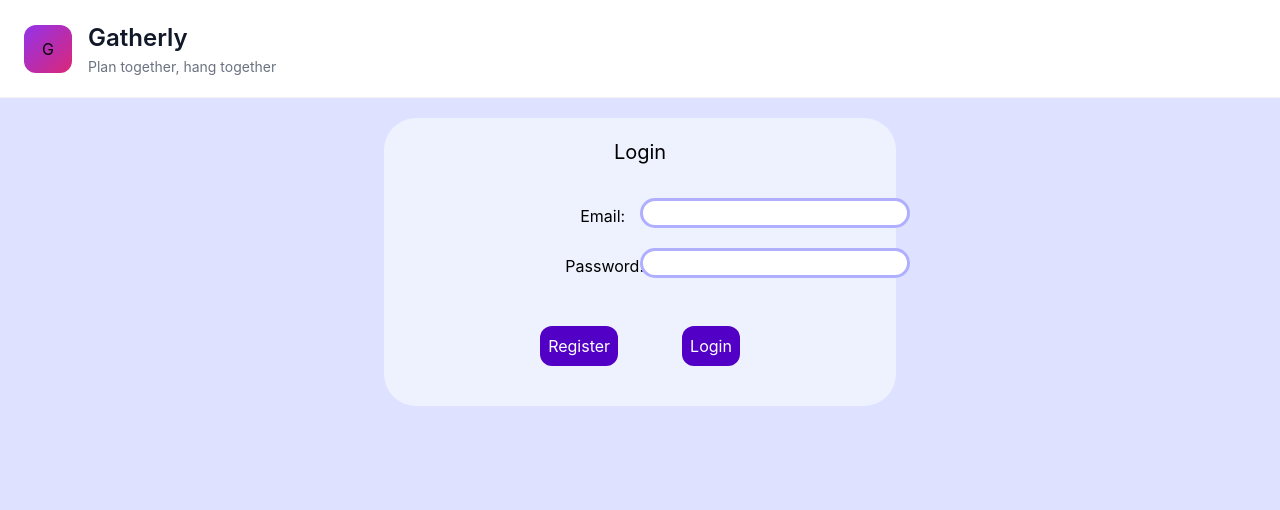
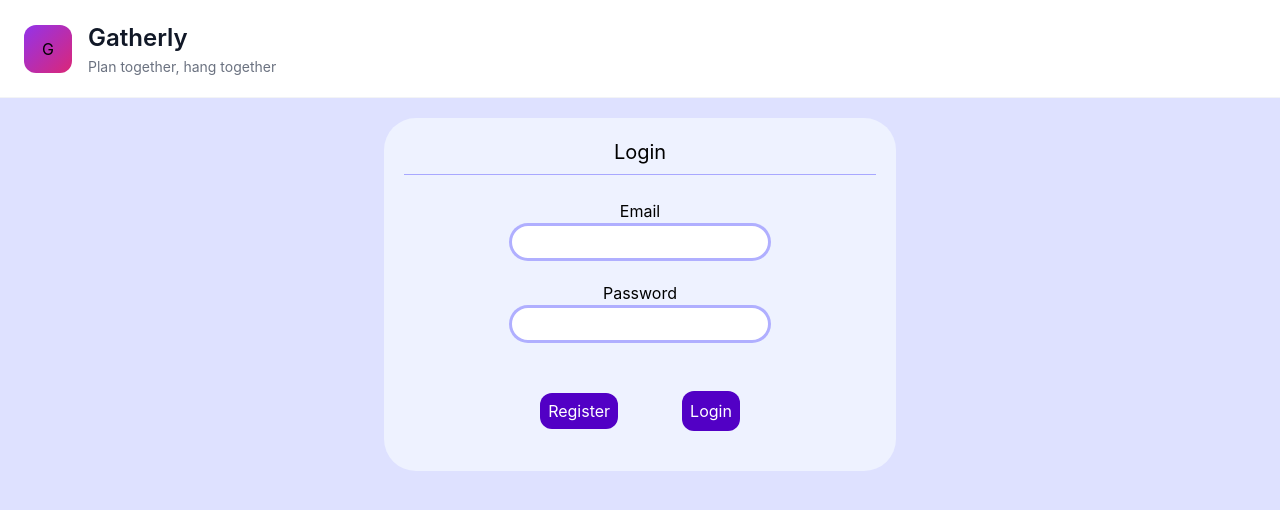
Before and after one commit to Code-the-Dream-School/l-group-practicum-team5, a React (Vite) app in the folder frontend/: page /login in a window 1280 px wide. Shown: the top 510 px of the page. Built offline with nearby package versions, Linux system fonts and the light colour scheme.

Commit message:
adjusted styling, styled error message, fixed register page link

```diff
--- a/frontend/src/components/features/LoginForm.tsx
+++ b/frontend/src/components/features/LoginForm.tsx
@@ -1,5 +1,6 @@
 import TextInputWithLabel from '../shared/TextInputWithLabel.tsx';
 import { useState } from 'react';
+import { Link } from "react-router";
 
 interface LoginFormProps {
   onLogin: (data: { email: string; password: string }) => void;
@@ -9,7 +10,7 @@ const LoginForm = function ({ onLogin }: LoginFormProps) {
   const [email, setEmail] = useState('');
   const [password, setPassword] = useState('');
 
-  const handleLogin = () => {
+  const handleLogin = async () => {
     onLogin({ email, password });
     setPassword('');
     setEmail('');
@@ -22,7 +23,8 @@ const LoginForm = function ({ onLogin }: LoginFormProps) {
 
   return (
     <div className={containerStyling}>
-      <h1 className="text-xl pt-3 pb-7">Login</h1>
+      <h1 className="text-xl pt-3 pb-2">Login</h1>
+      <hr className="pb-5 text-indigo-500/50"/>
       <form
         onSubmit={(e) => {
           e.preventDefault();
@@ -48,16 +50,7 @@ const LoginForm = function ({ onLogin }: LoginFormProps) {
             type="password"
           />
         </div>
-
-        <button
-          className={buttonStyling}
-          type="button"
-          onClick={(e) => {
-            e.preventDefault();
-          }}
-        >
-          Register
-        </button>
+        <Link className={buttonStyling} to="/">Register</Link>
         <button className={buttonStyling} type="submit">
           Login
         </button>
--- a/frontend/src/components/shared/TextInputWithLabel.tsx
+++ b/frontend/src/components/shared/TextInputWithLabel.tsx
@@ -14,13 +14,13 @@ function TextInputWithLabel({
   type,
 }: InputProps) {
   const inputStyling =
-    'bg-white border-3 border-indigo-500/50 hover:border-[#d1b1ff] m-auto mb-3 rounded-2xl pt-.5 pb-.5 pr-2 pl-2';
+    'bg-white border-3 border-indigo-500/50 hover:border-[#d1b1ff] mb-3 rounded-3xl p-1';
   const labelStyling = 'm-auto mb-3 justify-right';
   return (
-    <div className='p-1 grid grid-cols-2 m-auto w-1/3'>
+    <div className=' p-1  m-auto '>
       <label className={labelStyling} htmlFor={elementId}>
-        {label}:{' '}
-      </label>
+        {label}
+      </label><br/>
 
       <input
         className={inputStyling}
--- a/frontend/src/pages/LoginPage.tsx
+++ b/frontend/src/pages/LoginPage.tsx
@@ -1,13 +1,14 @@
 import { useState } from 'react';
 import LoginForm from '../components/features/LoginForm.tsx';
 import LoginHeader from '../components/shared/HeaderWithoutInvite.tsx';
-import { redirect } from 'react-router-dom';
+import { redirect } from 'react-router';
+
 
 function LoginPage() {
   const [error, setError] = useState('');
 
   const onLogin = async (data: { email: string; password: string }) => {
-    /*try {
+    try {
       const response = await fetch('http://localhost:8080/api/login', {
         method: 'POST',
         headers: {
@@ -18,7 +19,7 @@ function LoginPage() {
 
       const result = await response.json();
       if (result.message == 'Login successful') {
-        redirect('/dashboard');
+        redirect("/dashboard");
       } else {
         setError('Login Failed');
       }
@@ -26,14 +27,18 @@ function LoginPage() {
       if (err) {
         setError('Error: Login Failed');
       }
-    }*/
+    }
   };
-
+  let errorStyling = '';
+  if(error !== ''){
+    errorStyling = 'm-auto mt-5 w-1/5 p-1 bg-[#ff2651] text-white border-3 rounded-xl border-[#a00020] text-center';
+  }
   return (
     <div className="bg-indigo-400/25 h-screen">
       <LoginHeader />
-      <p>{error}</p>
+
       <LoginForm onLogin={onLogin} />
+      <p className={errorStyling}>{error}</p>
     </div>
   );
 }
```
